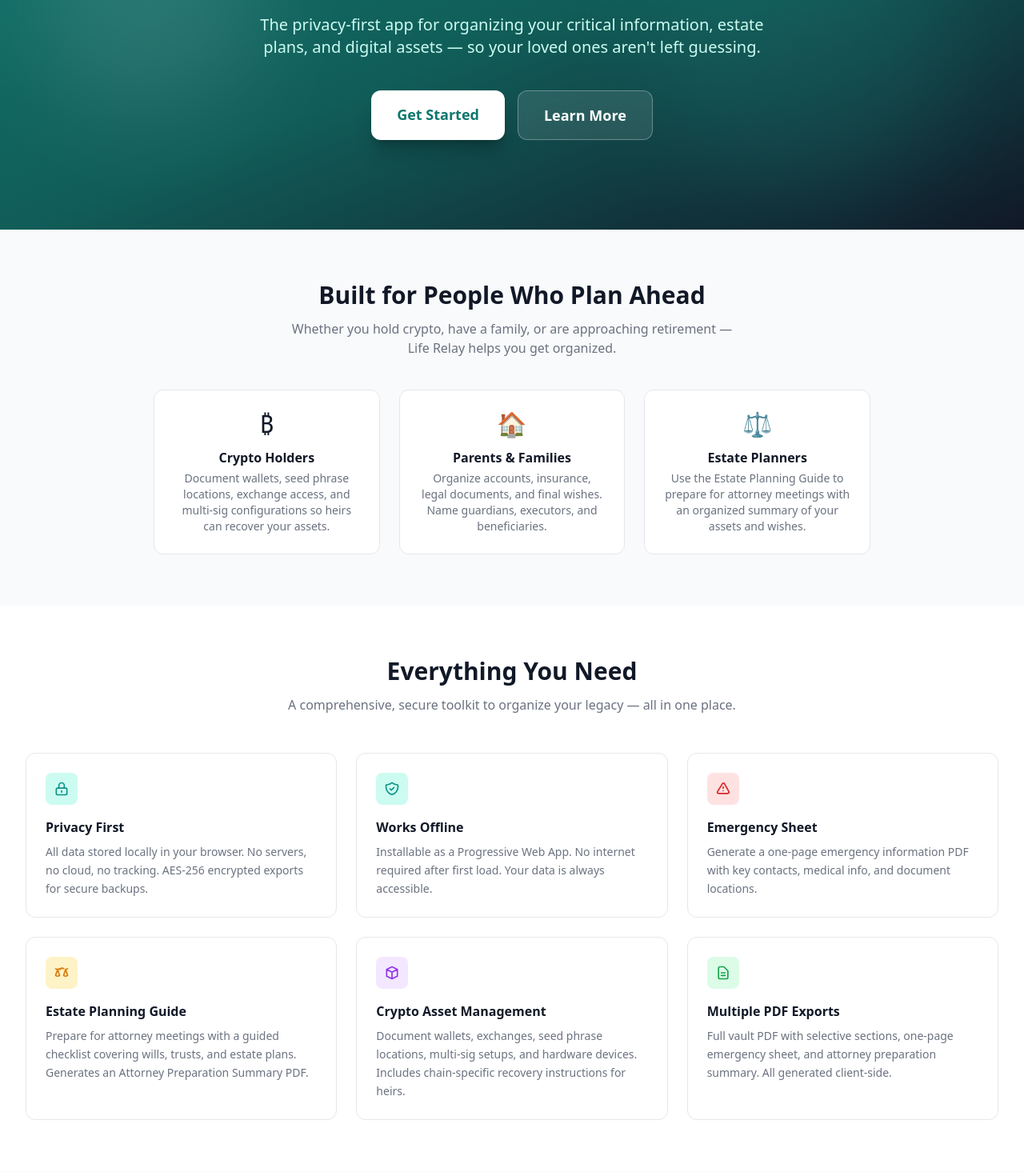
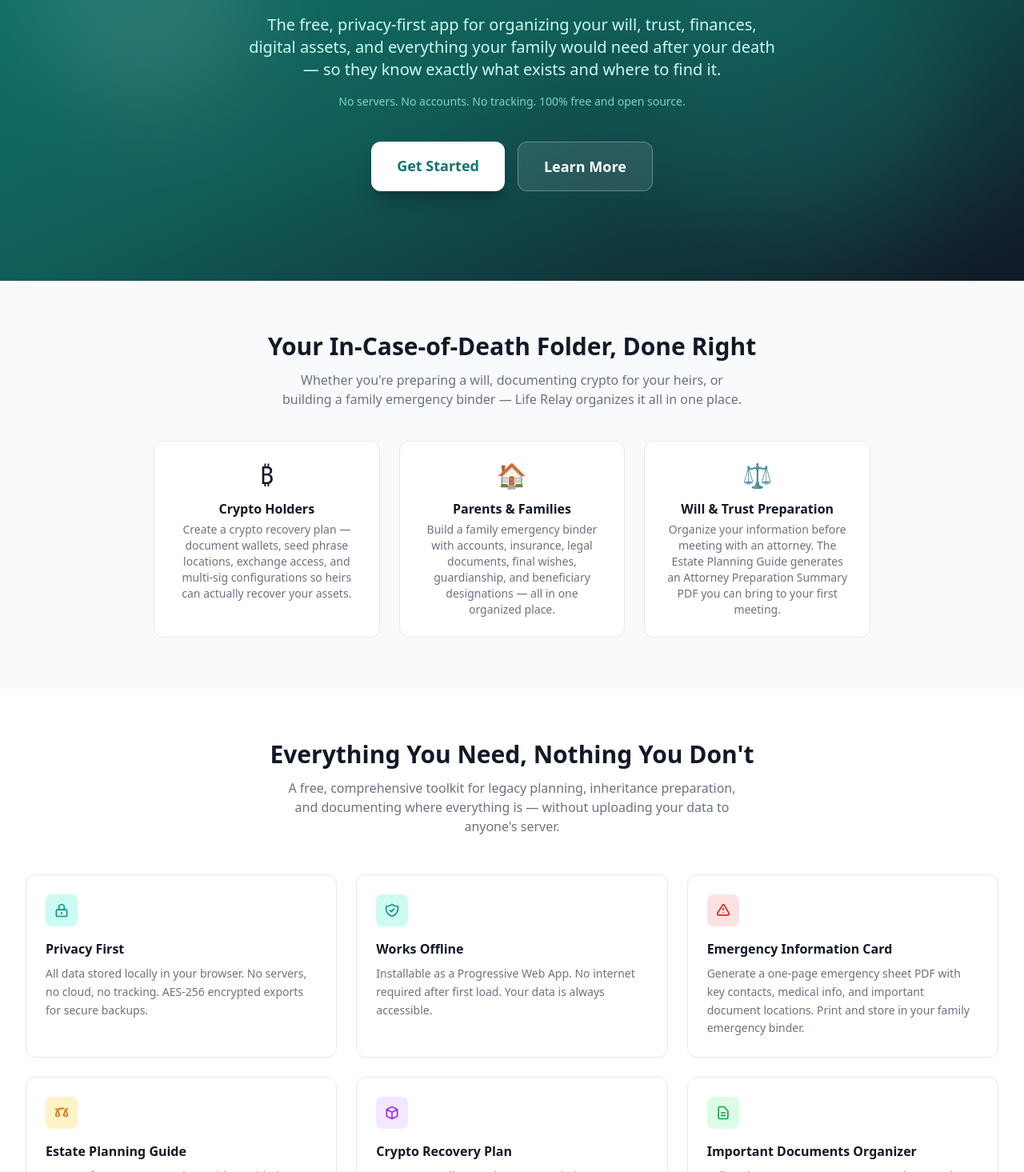
Before and after one commit to squarshednanners/life-relay, a Vue app: page / in a window 1280 px wide. Shown: the part 225-1690 px from the top of the page at 80% size. Built offline with nearby package versions, Linux system fonts and the light colour scheme.

Commit message:
updating home page

```diff
--- a/src/views/Welcome.vue
+++ b/src/views/Welcome.vue
@@ -18,9 +18,12 @@
               Life Relay
             </h1>
           </div>
-          <p class="text-lg sm:text-xl text-primary-100 mb-10 max-w-2xl mx-auto leading-relaxed">
-            The privacy-first app for organizing your critical information, estate plans, and digital assets
-            — so your loved ones aren't left guessing.
+          <p class="text-lg sm:text-xl text-primary-100 mb-4 max-w-2xl mx-auto leading-relaxed">
+            The free, privacy-first app for organizing your will, trust, finances, digital assets, and everything
+            your family would need after your death — so they know exactly what exists and where to find it.
+          </p>
+          <p class="text-sm text-primary-200/80 mb-10 max-w-xl mx-auto">
+            No servers. No accounts. No tracking. 100% free and open source.
           </p>
           <div class="flex flex-col sm:flex-row gap-4 justify-center">
             <router-link
@@ -43,24 +46,24 @@
     <!-- Audience Section -->
     <div class="max-w-7xl mx-auto px-4 sm:px-6 lg:px-8 py-16">
       <div class="text-center mb-10">
-        <h2 class="text-2xl sm:text-3xl font-bold text-gray-900 mb-3">Built for People Who Plan Ahead</h2>
-        <p class="text-gray-500 max-w-xl mx-auto">Whether you hold crypto, have a family, or are approaching retirement — Life Relay helps you get organized.</p>
+        <h2 class="text-2xl sm:text-3xl font-bold text-gray-900 mb-3">Your In-Case-of-Death Folder, Done Right</h2>
+        <p class="text-gray-500 max-w-xl mx-auto">Whether you're preparing a will, documenting crypto for your heirs, or building a family emergency binder — Life Relay organizes it all in one place.</p>
       </div>
       <div class="grid sm:grid-cols-3 gap-6 max-w-4xl mx-auto">
         <div class="bg-white rounded-xl border border-gray-200 p-6 text-center hover:shadow-md transition-shadow">
           <div class="text-3xl mb-3">&#x20BF;</div>
           <h3 class="font-semibold text-gray-900 mb-1">Crypto Holders</h3>
-          <p class="text-sm text-gray-500">Document wallets, seed phrase locations, exchange access, and multi-sig configurations so heirs can recover your assets.</p>
+          <p class="text-sm text-gray-500">Create a crypto recovery plan — document wallets, seed phrase locations, exchange access, and multi-sig configurations so heirs can actually recover your assets.</p>
         </div>
         <div class="bg-white rounded-xl border border-gray-200 p-6 text-center hover:shadow-md transition-shadow">
           <div class="text-3xl mb-3">&#x1F3E0;</div>
           <h3 class="font-semibold text-gray-900 mb-1">Parents & Families</h3>
-          <p class="text-sm text-gray-500">Organize accounts, insurance, legal documents, and final wishes. Name guardians, executors, and beneficiaries.</p>
+          <p class="text-sm text-gray-500">Build a family emergency binder with accounts, insurance, legal documents, final wishes, guardianship, and beneficiary designations — all in one organized place.</p>
         </div>
         <div class="bg-white rounded-xl border border-gray-200 p-6 text-center hover:shadow-md transition-shadow">
           <div class="text-3xl mb-3">&#x2696;</div>
-          <h3 class="font-semibold text-gray-900 mb-1">Estate Planners</h3>
-          <p class="text-sm text-gray-500">Use the Estate Planning Guide to prepare for attorney meetings with an organized summary of your assets and wishes.</p>
+          <h3 class="font-semibold text-gray-900 mb-1">Will & Trust Preparation</h3>
+          <p class="text-sm text-gray-500">Organize your information before meeting with an attorney. The Estate Planning Guide generates an Attorney Preparation Summary PDF you can bring to your first meeting.</p>
         </div>
       </div>
     </div>
@@ -69,8 +72,8 @@
     <div id="features" class="bg-white py-16">
       <div class="max-w-7xl mx-auto px-4 sm:px-6 lg:px-8">
         <div class="text-center mb-12">
-          <h2 class="text-2xl sm:text-3xl font-bold text-gray-900 mb-3">Everything You Need</h2>
-          <p class="text-gray-500 max-w-xl mx-auto">A comprehensive, secure toolkit to organize your legacy — all in one place.</p>
+          <h2 class="text-2xl sm:text-3xl font-bold text-gray-900 mb-3">Everything You Need, Nothing You Don't</h2>
+          <p class="text-gray-500 max-w-xl mx-auto">A free, comprehensive toolkit for legacy planning, inheritance preparation, and documenting where everything is — without uploading your data to anyone's server.</p>
         </div>
 
         <div class="grid md:grid-cols-2 lg:grid-cols-3 gap-6">
@@ -100,8 +103,8 @@
                 <path stroke-linecap="round" stroke-linejoin="round" stroke-width="2" d="M12 9v2m0 4h.01m-6.938 4h13.856c1.54 0 2.502-1.667 1.732-2.5L13.732 4c-.77-.833-1.964-.833-2.732 0L3.34 16.5c-.77.833.192 2.5 1.732 2.5z" />
               </svg>
             </div>
-            <h3 class="font-semibold text-gray-900 mb-2">Emergency Sheet</h3>
-            <p class="text-sm text-gray-500 leading-relaxed">Generate a one-page emergency information PDF with key contacts, medical info, and document locations.</p>
+          <h3 class="font-semibold text-gray-900 mb-2">Emergency Information Card</h3>
+            <p class="text-sm text-gray-500 leading-relaxed">Generate a one-page emergency sheet PDF with key contacts, medical info, and important document locations. Print and store in your family emergency binder.</p>
           </div>
 
           <div class="group rounded-xl border border-gray-200 p-6 hover:border-primary-300 hover:shadow-md transition-all">
@@ -120,8 +123,8 @@
                 <path stroke-linecap="round" stroke-linejoin="round" stroke-width="2" d="M20 7l-8-4-8 4m16 0l-8 4m8-4v10l-8 4m0-10L4 7m8 4v10M4 7v10l8 4" />
               </svg>
             </div>
-            <h3 class="font-semibold text-gray-900 mb-2">Crypto Asset Management</h3>
-            <p class="text-sm text-gray-500 leading-relaxed">Document wallets, exchanges, seed phrase locations, multi-sig setups, and hardware devices. Includes chain-specific recovery instructions for heirs.</p>
+            <h3 class="font-semibold text-gray-900 mb-2">Crypto Recovery Plan</h3>
+            <p class="text-sm text-gray-500 leading-relaxed">Document wallets, exchanges, seed phrase locations, multi-sig setups, and hardware devices. Build a complete crypto inheritance plan with step-by-step recovery instructions for heirs.</p>
           </div>
 
           <div class="group rounded-xl border border-gray-200 p-6 hover:border-primary-300 hover:shadow-md transition-all">
@@ -130,8 +133,8 @@
                 <path stroke-linecap="round" stroke-linejoin="round" stroke-width="2" d="M9 12h6m-6 4h6m2 5H7a2 2 0 01-2-2V5a2 2 0 012-2h5.586a1 1 0 01.707.293l5.414 5.414a1 1 0 01.293.707V19a2 2 0 01-2 2z" />
               </svg>
             </div>
-            <h3 class="font-semibold text-gray-900 mb-2">Multiple PDF Exports</h3>
-            <p class="text-sm text-gray-500 leading-relaxed">Full vault PDF with selective sections, one-page emergency sheet, and attorney preparation summary. All generated client-side.</p>
+            <h3 class="font-semibold text-gray-900 mb-2">Important Documents Organizer</h3>
+            <p class="text-sm text-gray-500 leading-relaxed">Full vault PDF, one-page emergency sheet, and attorney preparation summary. Export as your printable in-case-of-death folder. All generated client-side.</p>
           </div>
         </div>
       </div>
@@ -141,7 +144,7 @@
     <div class="max-w-7xl mx-auto px-4 sm:px-6 lg:px-8 py-16">
       <div class="text-center mb-10">
         <h2 class="text-2xl sm:text-3xl font-bold text-gray-900 mb-3">26 Sections Across 8 Categories</h2>
-        <p class="text-gray-500 max-w-xl mx-auto">Organized logically so you can fill in what matters to you and skip the rest.</p>
+        <p class="text-gray-500 max-w-xl mx-auto">From bank accounts to burial preferences — organized logically so you can fill in what matters and skip the rest.</p>
       </div>
 
       <div class="grid sm:grid-cols-2 lg:grid-cols-4 gap-4">
@@ -231,7 +234,7 @@
       <div class="max-w-3xl mx-auto px-4 sm:px-6 lg:px-8 text-center">
         <h2 class="text-2xl sm:text-3xl font-bold mb-4">Don't Leave Your Family Guessing</h2>
         <p class="text-primary-100 mb-8 text-lg">
-          Start organizing your legacy information today. It's free, private, and takes just minutes to begin.
+          Start organizing your will, trust, and legacy information today. It's free, private, and takes just minutes to begin.
         </p>
         <router-link
           to="/dashboard"
```
